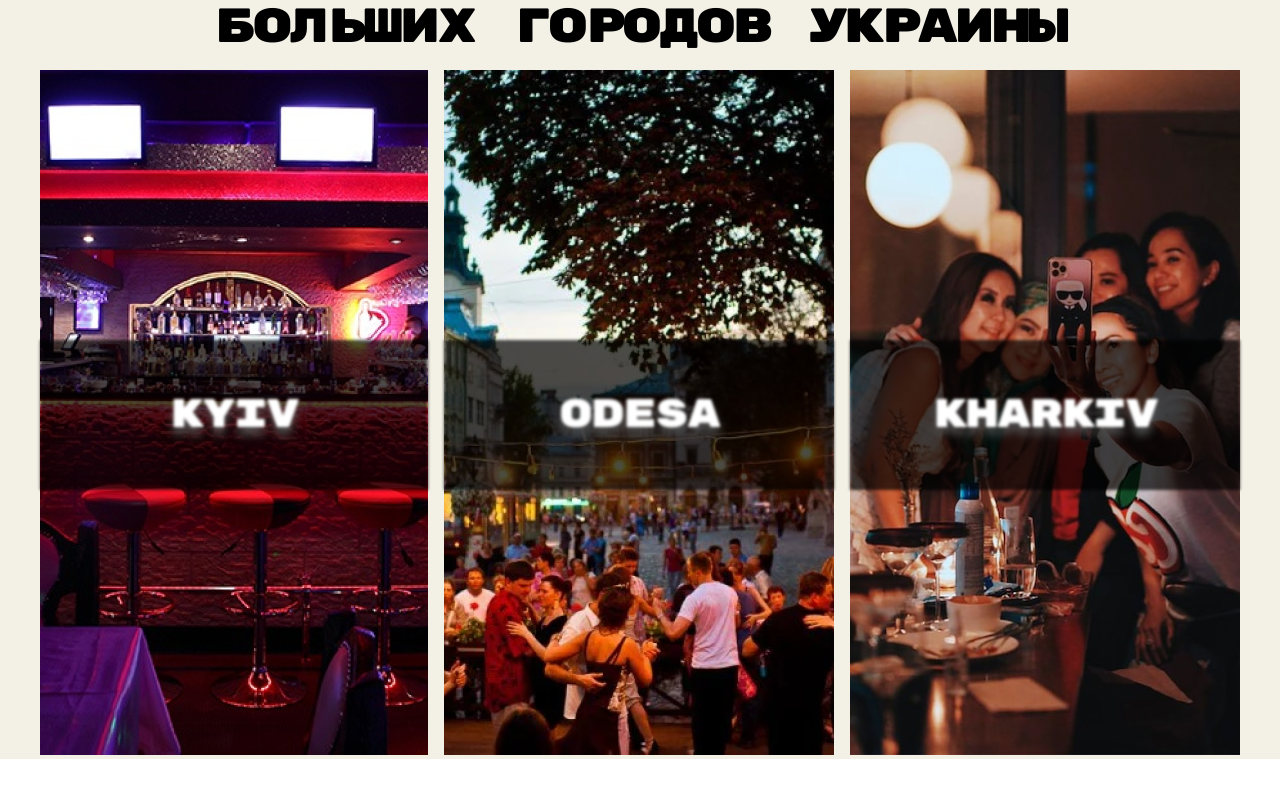
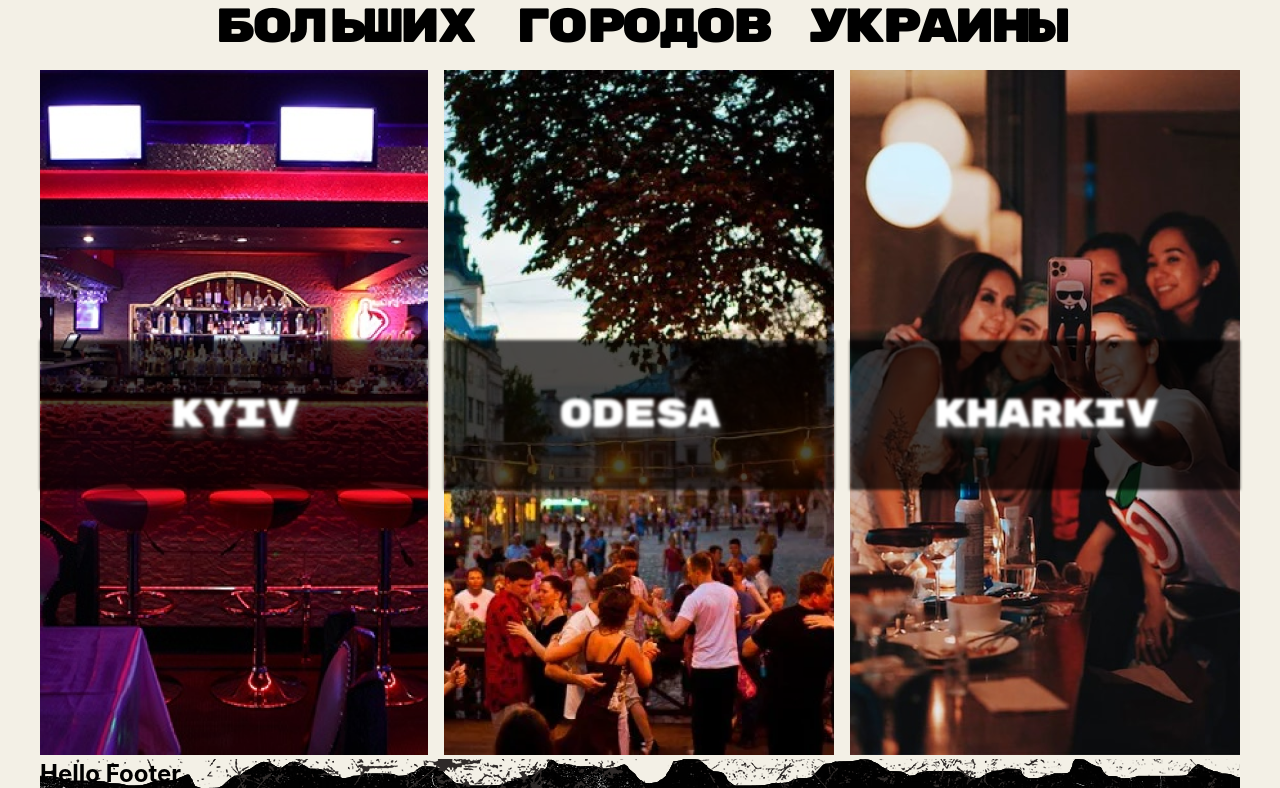
Before and after one commit to ant1pov-a/uummkk, a React (Create React App) app in the folder umkkkkkk/: page / in a window 1280 px wide. Shown: the part 1536-2324 px from the top of the page. Before the commit the page ends 2295 px from the top, so only its background shows below. Built offline with nearby package versions, Linux system fonts and the light colour scheme; a web font is replaced by a local one.

Commit message:
commit
commit

```diff
--- /dev/null
+++ b/umkkkkkk/src/component/Footer/Footer.jsx
@@ -0,0 +1,17 @@
+import React, { Component } from "react";
+import classes from "./Footer.module.css";
+class Footer extends Component {
+  constructor(props) {
+    super(props);
+  }
+  state = {};
+  render() {
+    return (
+      <section className={classes.Footer}>
+        <h1>Hello Footer</h1>
+      </section>
+    );
+  }
+}
+
+export default Footer;
--- /dev/null
+++ b/umkkkkkk/src/component/Footer/Footer.module.css
@@ -0,0 +1,4 @@
+.Footer {
+  background-image: url("../../img/footer.png");
+  width: 100%;
+}
--- a/umkkkkkk/src/component/UI/Button/Button.module.css
+++ b/umkkkkkk/src/component/UI/Button/Button.module.css
@@ -9,6 +9,8 @@
   font-weight: 700;
   font-size: 16px;
   transition-duration: 0.5s;
+  min-width: 100px;
+  max-height: 80px;
 }
 .Button:hover {
   background-color: #000;
--- a/umkkkkkk/src/container/mainPage/Cities/Cities.jsx
+++ b/umkkkkkk/src/container/mainPage/Cities/Cities.jsx
@@ -3,7 +3,6 @@ import classes from "./Cities.module.css";
 import city1 from "../../../img/city1.png";
 import city2 from "../../../img/city2.png";
 import city3 from "../../../img/city3.png";
-import footerPaper from "../../../img/footerPaper.png";
 
 class Cities extends Component {
   state = {};
--- a/umkkkkkk/src/container/mainPage/MainPage.jsx
+++ b/umkkkkkk/src/container/mainPage/MainPage.jsx
@@ -5,6 +5,7 @@ import Cities from "./Cities/Cities";
 import classes from "./MainPage.module.css";
 import MainNavigation from "../../component/Navigation/MainNavigation/MainNavigation";
 import Layout from "../../hoc/Layout";
+import Footer from "../../component/Footer/Footer";
 
 class MainPage extends Component {
   render() {
@@ -14,6 +15,7 @@ class MainPage extends Component {
           <MainNavigation />
           <BestOffer />
           <Cities />
+          <Footer />
         </div>
       </Layout>
     );
```
Also changed, not shown: umkkkkkk/src/img/footer.png (added), umkkkkkk/src/img/footerPaper.png (deleted).
